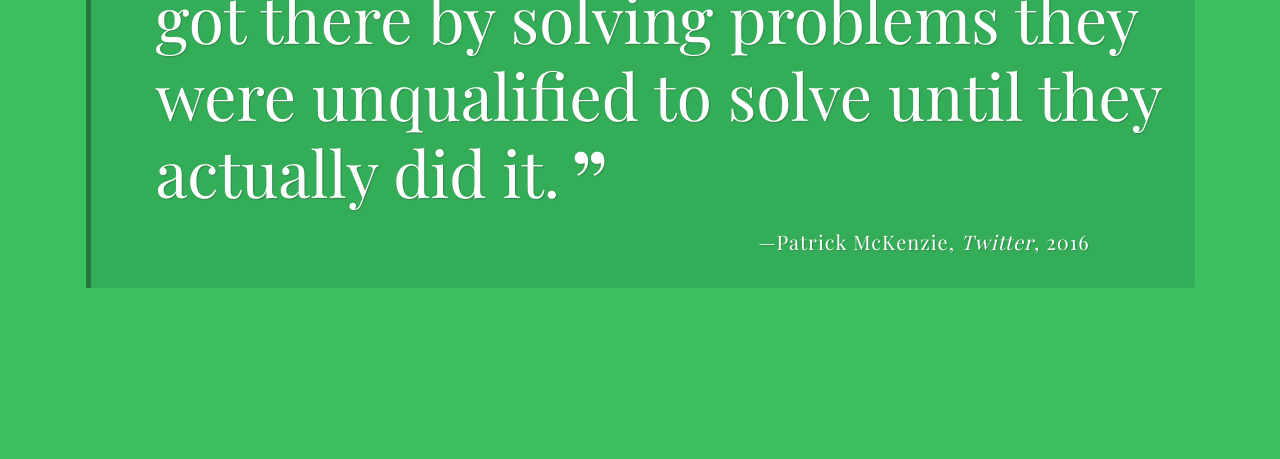
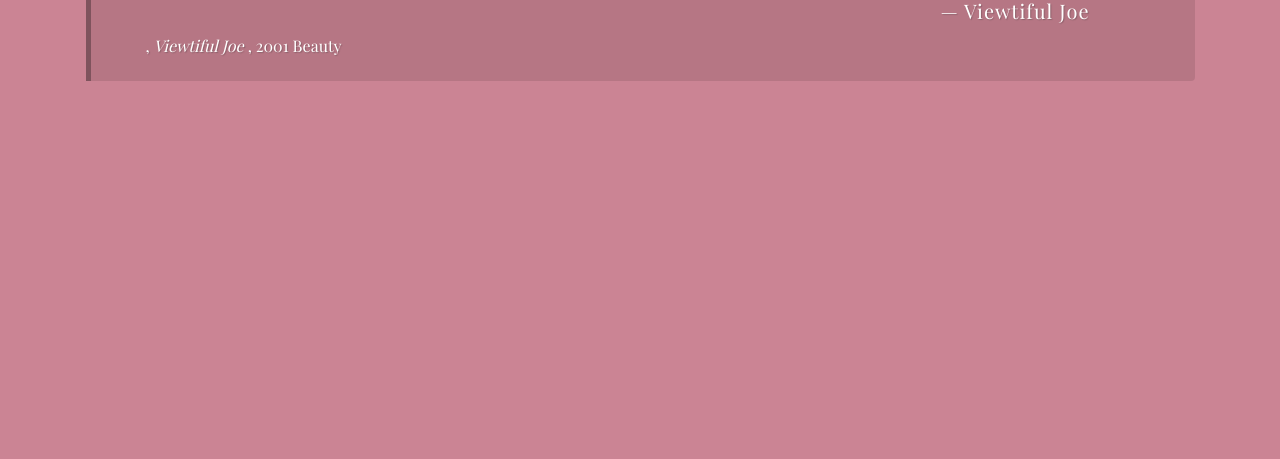
Before and after one commit to DoomWave/random_quotes, a plain HTML site: page index.html in a window 1280 px wide. Shown: the part 341-800 px from the top of the page. Drawn offline with nearby package versions, Linux system fonts and the light colour scheme; a web font is replaced by a local one.

Commit message:
setinterval function was added and added a eventlistener that changes the color when the button is clicked

```diff
--- a/index.html
+++ b/index.html
@@ -8,7 +8,7 @@
     <link rel="stylesheet" href="css/styles.css">
   </head>
 
-  <body>
+  <body id="body">
     <header>
       <h1>Random Quotes</h1>
       <button id="load-quote" class="load-quote">Show another quote</button>
--- a/js/script.js
+++ b/js/script.js
@@ -5,7 +5,7 @@ Random Quote Generator
 /*
  * `quotes` array
 ***/
-// This is an array of quotes. The array contain objects with quotes, source, citation and year.
+// This is an array of quotes. The array contain objects with quotes, source, citation, year and tags.
 const quote = [
     {
         quote:"algun dia tocinito",
@@ -47,16 +47,17 @@ const quote = [
 /***
  * `getRandomQuote` function
 ***/
-// selects html by id and sets it to the name quote-box
+//this line selects html by id and sets it to the name quote-box
 const quoteBox = document.getElementById('quote-box')
 //this selects the html by id and sets it to quote button.
 const quoteButton = document.getElementById('load-quote')
+//this selects the body element by id and sets it to the name body
+const body = document.getElementById("body");
+console.log(body)
 
-//document.getElementById("MyElement").className += "Class1,Class2,Class3,Class4,Class5";
-
-// this function getRandomQuote gets a quote for the quote array.
+// this function getRandomQuote gets a quote from the quote array.
 function getRandomQuote(){
-    // randomNumber makes random numbers
+    // randomNumber makes random numbers using the math.random method
     let randomNumber = Math.floor(Math.random() * quote.length)
     // console.log(randomNumber)
     //this returns a quote in a random order.
@@ -68,7 +69,7 @@ function getRandomQuote(){
  * `printQuote` function
 ***/
 //this function prints the quote.
-function printQuote(vj,bacon,crazy,gum,taco){
+function printQuote(){
 // this  a variable called randomQuote that grab other function called getRandomQuote
     let randomQuote = getRandomQuote()
     //this is a variable called quoteHTML and stores HTML with information from the randomQuote
@@ -90,18 +91,56 @@ function printQuote(vj,bacon,crazy,gum,taco){
         quoteHTML += `<span class="tags">${randomQuote.tags} </span>`
     }
     console.log("tags", randomQuote)
-    //This closing tag the html
+    //This is the closing tag of the html
     quoteHTML += `</p>`
-    // Its selecting the innerHTML and changing the value to the HTML inside the variable quoteHTML
+    // this line selects the innerHTML and changing the value to the HTML inside the variable quoteHTML
     quoteBox.innerHTML = quoteHTML;
 }
 // printQuote()
 // console.log(printQuote())
+// This function getRandomColor creates random color
+function getRandomColor(){
+    //this line creates a random number from 0 to 256 and then assigns it to value "r"
+    let r = Math.floor(Math.random()* 256 )
+    //this line creates a random number from 0 to 256 and then assigns it to value "b"
+    let g = Math.floor(Math.random()* 256 )
+    //this line creates a random number from 0 to 256 and then assigns it to value "g"
+    let b = Math.floor(Math.random()* 256 )
+    // console.log(randomColorNum)
+    // the color variable combines the value of "r","g" and "b" to create a random color.
+    let color = `rgb(${r},${g},${b})`
+    //this returns the color variable
+    return color
+}
+// this invokes the function gentRandomColor
+getRandomColor()
+// This makes an event listener and it waits for a click, when its clicked, changes the color of the background
+quoteButton.addEventListener("click", () => {
+    //this line grabs a element called body, changes the style of the background and changes to a random color using the function getRandomColor
+body.style.background = getRandomColor();
+});
+// body.style.backgroundColor = `rgb(${r},${g},${b})`;
+// console.log(body.style.backgroundColor = `rgb(${r},${g},${b})`);
 
+console.log(getRandomColor())
 /***
  * click event listener for the print quote button
  * DO NOT CHANGE THE CODE BELOW!!
 ***/
-// setInterval();
+// function quoteRefresh(){
+//     const intervalID =
+//     intervalID = setInterval(getRandomColor, 10);
+// }
+//
+const interval = () => {
+    return setInterval(() =>{
+        printQuote()
+        body.style.background = getRandomColor();
+    }, 5000)
+}
+interval()
+
+
+
 // this line is a event listener and it waits for a click. When there is a click, it will call the printQuote function and the button will work.
 quoteButton.addEventListener("click", printQuote, false);
```
